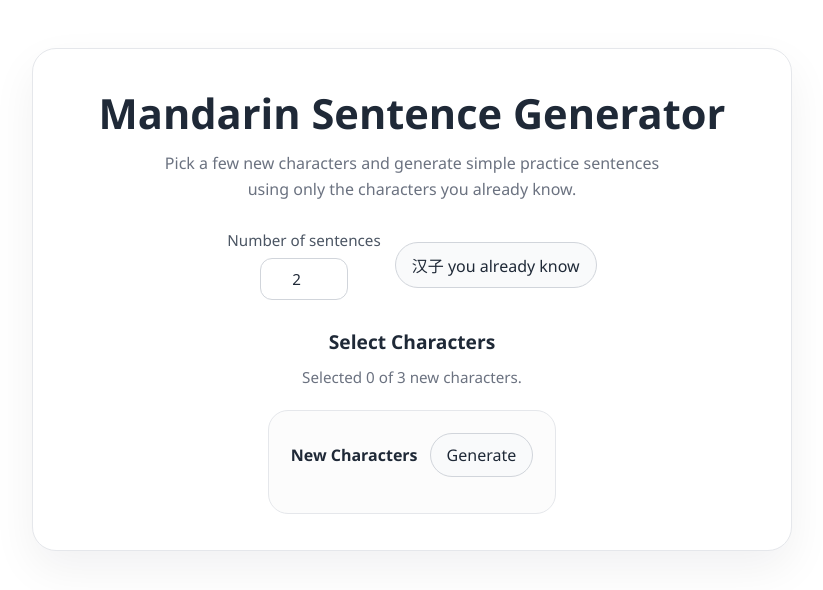
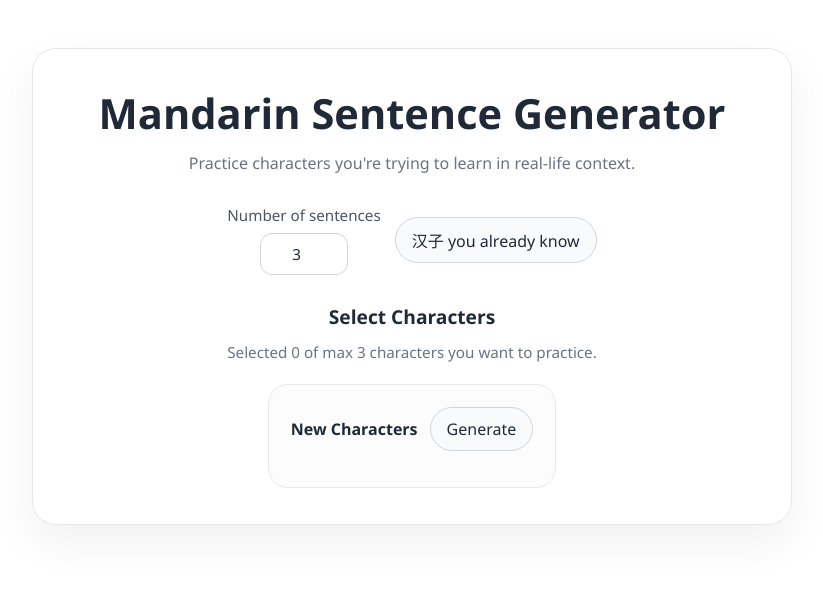
Before and after one commit to hochmuth/mandarin_learner, a FastAPI app: page / in a window 1280 px wide. Shown: the top 590 px of the page, without its empty margins (228-1051 px from the left). Run offline with FastAPI, Linux system fonts and the light colour scheme; data that the repository does not hold is empty; some libraries are stand-ins or nearby versions.

Commit message:
display message update

```diff
--- a/app/templates/index.html
+++ b/app/templates/index.html
@@ -264,7 +264,7 @@
 <main class="page-shell">
     <section class="app-card">
         <h1>Mandarin Sentence Generator</h1>
-        <p class="intro">Pick a few new characters and generate simple practice sentences using only the characters you already know.</p>
+        <p class="intro">Practice characters you're trying to learn in real-life context.</p>
 
         <form
             hx-post="/generate-ui"
@@ -274,7 +274,7 @@
             <div class="form-actions">
                 <label>
                     Number of sentences
-                    <input type="number" name="n_sentences" value="2" min="1" max="5">
+                    <input type="number" name="n_sentences" value="3" min="1" max="5">
                 </label>
 
                 <a class="secondary-link" href="/known-characters">汉子 you already know</a>
@@ -367,7 +367,7 @@ function syncCharacterSelectionState() {
         cb.disabled = reachedLimit && !cb.checked;
     });
 
-    selectionNote.textContent = `Selected ${selectedCount} of ${maxSelectedCharacters} new characters.`;
+    selectionNote.textContent = `Selected ${selectedCount} of max ${maxSelectedCharacters} characters you want to practice.`;
     selectionNote.classList.toggle("is-error", reachedLimit);
 }
 
--- a/app/templates/known_characters.html
+++ b/app/templates/known_characters.html
@@ -127,7 +127,7 @@
         </div>
 
         <h1>汉子 you already know</h1>
-        <p>Your current known-character list lives here, separated from the generator so the main screen stays calm and focused.</p>
+        <p>Here we would need some basic functionality like creating lists, bookmarking characters, etc.</p>
 
         <div class="character-card">
             <div class="character-list">
```
